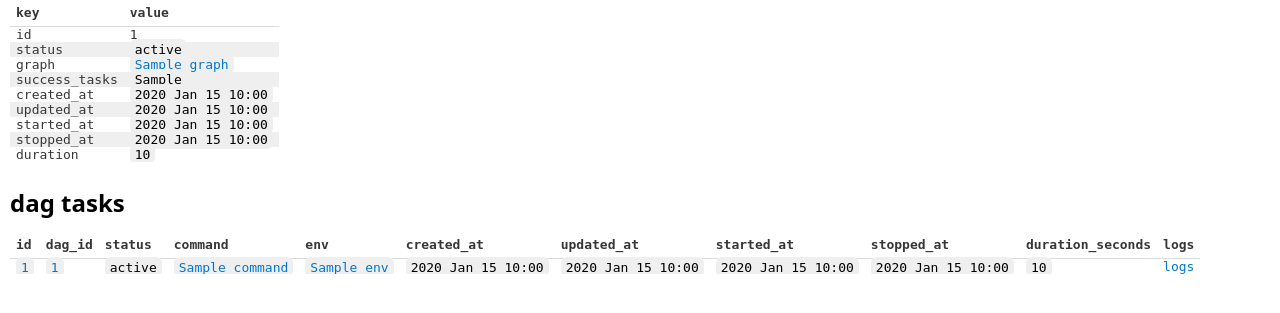
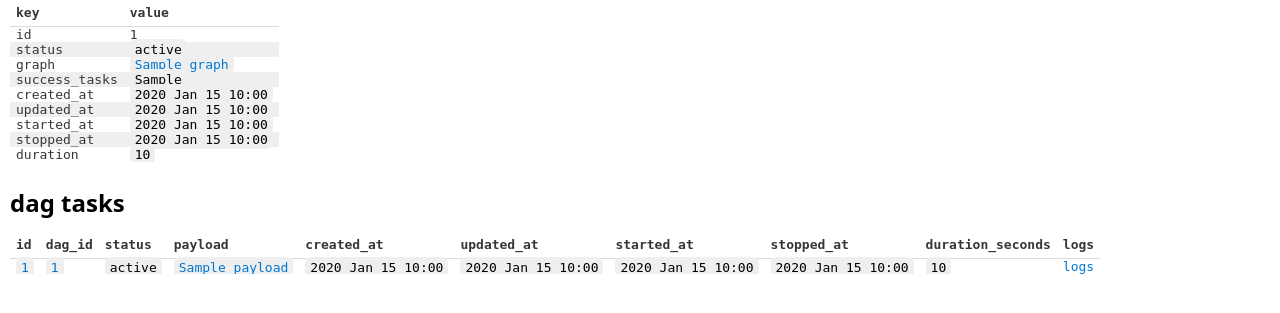
Before and after one commit to tandav/dagops, a FastAPI app: template dagops/static/templates/dag.j2 in a window 1280 px wide. Shown: the part 129-442 px from the top of the page. Run offline with FastAPI, Linux system fonts and the light colour scheme; the template is opened without the code that fills it: most values are stand-ins (such as "Sample title", 1, 10 or a date in 2020); parts of the project's set-up code (start-up, migrations or seed data) failed here and were passed over.

Commit message:
fix payload in task table

```diff
--- a/dagops/static/templates/tasks_table.j2
+++ b/dagops/static/templates/tasks_table.j2
@@ -4,8 +4,7 @@
         <th>id</th>
         <th>dag_id</th>
         <th>status</th>
-        <th>command</th>
-        <th>env</th>
+        <th>payload</th>
         <th>created_at</th>
         <th>updated_at</th>
         <th>started_at</th>
@@ -21,8 +20,7 @@
         <td><a href="/tasks/{{ task.id }}"><code>{{ task.id|truncate(8, end='') }}</code></a></td>
         <td><a href="/dags/{{ task.dag_id }}"><code>{{ task.dag_id|truncate(8, end='') if task.dag_id is not none else 'NULL' }}</code></a></td>
         <td><code>{{ task.status }}</code></td>
-        <td><a href="/tasks/{{ task.id }}/command.json"><code>{{ task.payload.command | string | truncate(10) }}</code></a></td>
-        <td><a href="/tasks/{{ task.id }}/env.json"><code>{{ task.payload.env | string | truncate(10) }}</code></a></td>
+        <td><a href="/tasks/{{ task.id }}/payload.json"><code>{{ task.payload | string | truncate(10) }}</code></a></td>
         <td><code>{{ task.created_at|format_time if task.created_at is not none else 'NULL'}}</code></td>
         <td><code>{{ task.updated_at|format_time if task.updated_at is not none else 'NULL'}}</code></td>
         <td><code>{{ task.started_at|format_time if task.started_at is not none else 'NULL'}}</code></td>
```
